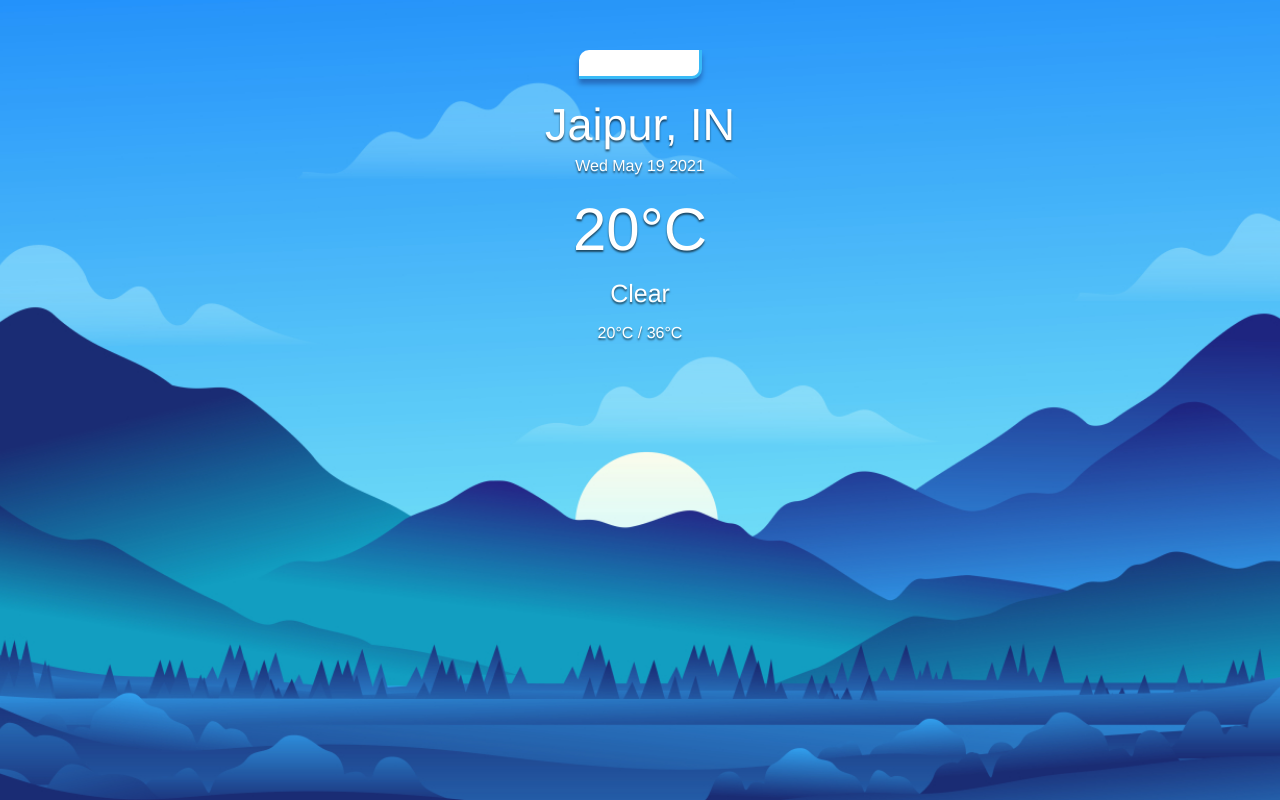
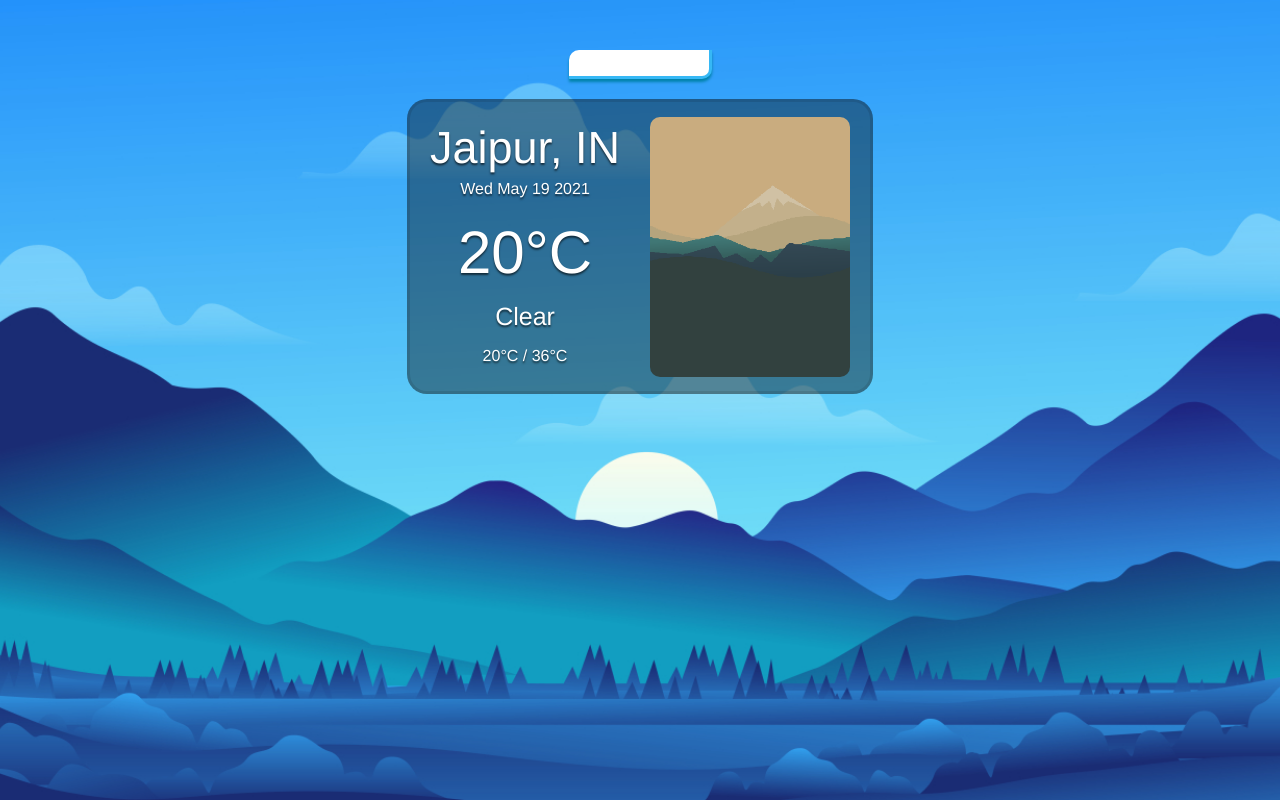
Before and after one commit to shivamgurjar/weather_app, a plain HTML site: page index.html in a window 1280 px wide. Drawn offline with Linux system fonts and the light colour scheme; no server answers.

Commit message:
Adding photo feature

```diff
--- a/app.js
+++ b/app.js
@@ -1,34 +1,28 @@
+const inp = document.getElementById('city_input');
 
-
-const inp = document.getElementById('city_input');
+// Getting the data using fetch
+const default_city = "jaipur"
 
 async function show_weather(city){
     const api_key = '7c6a18975a7913a95ba3941e3dfe9bb8';
     let link = 'https://api.openweathermap.org/data/2.5/weather?q='+city+'&appid='+api_key;
 
     const res = await fetch(link);
-    //console.log(res.status);
     if(res.status===200){
         const data = await res.json();
-        //console.log(data);
         document.getElementById('city').textContent = data.name;
-        //console.log(data.weather[0].main);
         document.getElementById('status').textContent = data.weather[0].main;
         document.getElementById('tempreture').textContent = Math.round(data.main.feels_like - 273) + "°C";
-
         document.getElementById('min_max').textContent = Math.round(data.main.temp_min - 273) + "°C" + ' / ' + Math.round(data.main.temp_max - 273) + "°C";
     }else{
         console.log("Could not find city");
     }
-
-
 }
 
-
+show_weather(default_city);
 inp.addEventListener('keypress', (e)=>{
     if(e.key === 'Enter'){
         const city = inp.value;
-        // console.log("Enter clicked.");
         show_weather(city);
     }
 })
--- a/index.html
+++ b/index.html
@@ -13,6 +13,7 @@
         <div>
             <input type="text" id="city_input">
         </div>
+            <div id="showpage" >
                 <div>
                     <p id="city">Jaipur, IN</p>
                 <p id="date"><script> document.write(new Date().toDateString()); </script></p>
@@ -20,6 +21,10 @@
                 <p id="status">Clear</p>
                 <p id="min_max">20°C / 36°C</p>
                 </div>
+                <!-- This image will show the photo of the city, but there is some billing issue with my Google Cloud account.
+                I cannot access the photos through Photos Places API of Google. -->
+                <div id="image_div"><img id="image" src="images/demo.png" alt=""></div>
+            </div>
 
     </div>
 
--- a/style.css
+++ b/style.css
@@ -1,11 +1,14 @@
-html {
-    background: url(blue1.jpg) no-repeat center center fixed;
+body {
+    background: url(images/blue1.jpg) no-repeat center center fixed;
     -webkit-background-size: cover;
     -moz-background-size: cover;
     -o-background-size: cover;
     background-size: cover;
   }
 
+p{
+    display: block;
+}
 
 #city{
     font-family: 'Franklin Gothic Medium', 'Arial Narrow', Arial, sans-serif;
@@ -47,20 +50,44 @@ html {
 
 #city_input{
     font-family: 'Franklin Gothic Medium', 'Arial Narrow', Arial, sans-serif;
+    font-size: 15px;
     text-align: center;
     padding: 3px 10px 3px 10px;
     display: block;
     margin: 5px auto;
-    width: 100px;
+    width: 120px;
     height: 20px;
     border-top-left-radius: 10px;
     border-bottom-right-radius: 10px;
-    border: solid rgb(56, 186, 247);
+    border: solid rgb(54, 184, 245);
     border-width: 0px 3px 3px 0px;
     /* border: 0px solid rgb(179, 218, 255); */
-    box-shadow: 0px 5px 5px rgb(37, 107, 187);
+    box-shadow: 0px 3px 3px rgb(0, 130, 170);
 }
 
 #city_input:focus{
     outline: none;
 }
+
+#showpage{
+    display: flex;
+    border: 3px solid rgb(5, 5, 5,0.1);
+    border-radius: 20px;
+    min-width: 200px;
+    width: fit-content;
+    margin: 20px auto;
+    padding-inline: 20px;
+    background-color: rgb(5, 5, 5, 0.4);
+    transition: all 0.5s;
+}
+
+#image_div{
+    display: block;
+    margin: 10px;
+}
+#image{
+    border-radius: 10px;
+    margin: 5px -10px 0px 20px;
+    width: 200px;
+    height: 260px;
+}
```
Also changed, not shown: images/blue1.jpg (renamed from blue1.jpg), images/demo.png (added). Lines whose indentation alone changed are shown as unchanged.
